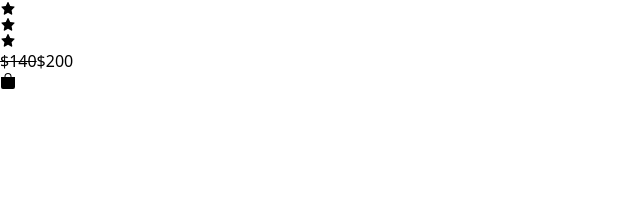
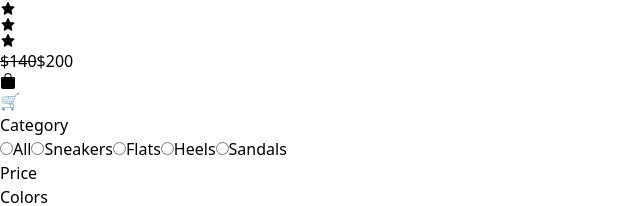
Before and after one commit to pratt778/Ecom-Adnike-website, a React (Vite) app: page / in a window 1280 px wide. Shown: the part 2615-2821 px from the top of the page, without its empty margins (0-640 px from the left). Before the commit the page ends 2704 px from the top, so only its background shows below. Built offline with nearby package versions, Linux system fonts and the light colour scheme.

Commit message:
added categories

```diff
--- a/src/App.jsx
+++ b/src/App.jsx
@@ -1,6 +1,7 @@
 import Nav from "./Navigation/nav"
 import Recommend from "./Recommended/recommend"
 import Product from "./product/product"
+import Sidebar from "./sidebar/sidebar"
 
 
 export default function App() {
@@ -8,5 +9,6 @@ export default function App() {
   <Nav/>
   <Recommend/>
   <Product/>
+  <Sidebar/>
   </>
 }
--- a/src/Navigation/nav.jsx
+++ b/src/Navigation/nav.jsx
@@ -7,7 +7,7 @@ const Nav = () => {
 
     const [active, setActive] = useState(false);
     return <>
-        <header className="w-full flex items-center justify-between sm:justify-around  p-3 border-b-2 border-gray-200 z-50">
+        <header className="w-full flex z-40 items-center justify-between sm:justify-around  p-3 border-b-2 border-gray-200">
            <a href="/"><h1 className="font-bold text-xl text-orange-500">Logo</h1></a>
 
             <div className="flex text-black sm:hidden cursor-pointer" onClick={()=>setActive(true)} >
--- /dev/null
+++ b/src/sidebar/category.jsx
@@ -0,0 +1,33 @@
+const Category = ()=>{
+    return <>
+    <div className="category">
+        <h2 className="text-xl font-bold">Category</h2>
+        <div className="categories flex flex-col gap-1 mt-2">
+            <label htmlFor="all" className="flex gap-1">
+                <input type="radio" id="all" name="btn_rd" />
+                <span className="font-semibold">All</span>
+            </label>
+            <label htmlFor="snk" className="flex gap-1 ">
+                <input type="radio" id="snk" name="btn_rd" />
+                <span className="font-semibold">Sneakers</span>
+            </label>
+            <label htmlFor="ft" className="flex gap-1">
+                <input type="radio" id="ft" name="btn_rd" />
+                <span className="font-semibold">Flats</span>
+            </label>
+            <label htmlFor="hl" className="flex gap-1">
+                <input type="radio" id="hl" name="btn_rd" />
+                <span className="font-semibold">Heels</span>
+            </label>
+            <label htmlFor="sd" className="flex gap-1">
+                <input type="radio" id="sd" name="btn_rd" />
+                <span className="font-semibold">Sandals</span>
+            </label>
+
+        </div>
+    </div>
+    </>
+}
+
+
+export default Category
--- /dev/null
+++ b/src/sidebar/colors.jsx
@@ -0,0 +1,8 @@
+const Colors = ()=>{
+    return <>
+    <h2>Colors</h2>
+    </>
+}
+
+
+export default Colors
--- /dev/null
+++ b/src/sidebar/price.jsx
@@ -0,0 +1,8 @@
+const Price = ()=>{
+    return <>
+
+    <h2>Price</h2>
+    </>
+}
+
+export default Price
--- /dev/null
+++ b/src/sidebar/sidebar.jsx
@@ -0,0 +1,20 @@
+import Category from "./category";
+import Price from "./price";
+import Colors from "./colors";
+
+const Sidebar = () => {
+    return <>
+        <section className="sidebar max-lg:hidden fixed bg-white z-50 top-0 left-0 w-[245px] border-r-2  border-r-gray-200  h-full">
+            <div className="side-container h-full flex flex-col items-center mt-4">
+                <h1 className="cartlogo text-2xl border-b-2 border-gray-200 w-full text-center pb-4">🛒</h1>
+                <div className="filter flex p-3 flex-col gap-10 items-start w-full h-full ">
+                <Category />
+                <Price />
+                <Colors />
+            </div>
+                </div>
+        </section>
+    </>
+}
+
+export default Sidebar;
```
